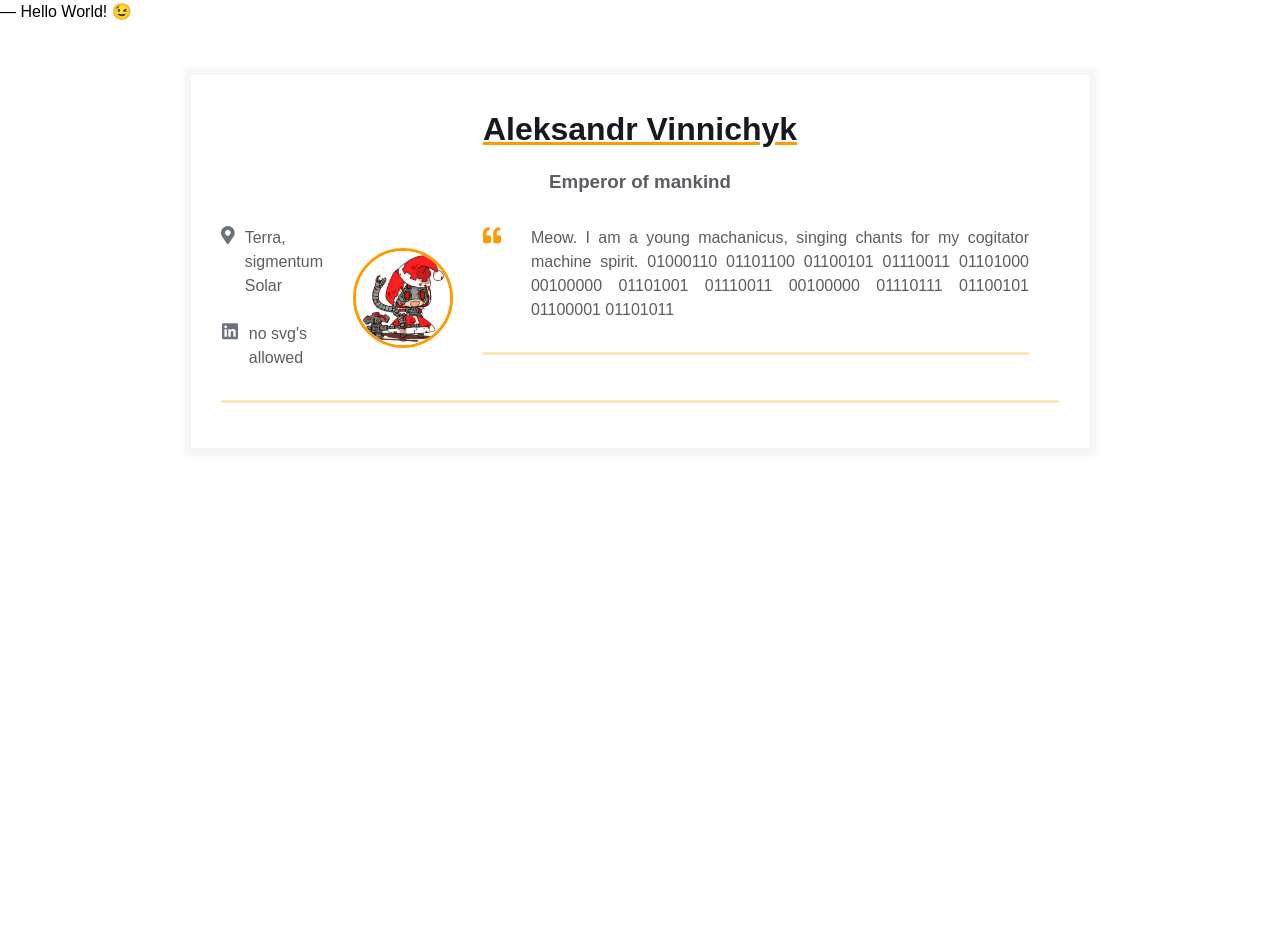
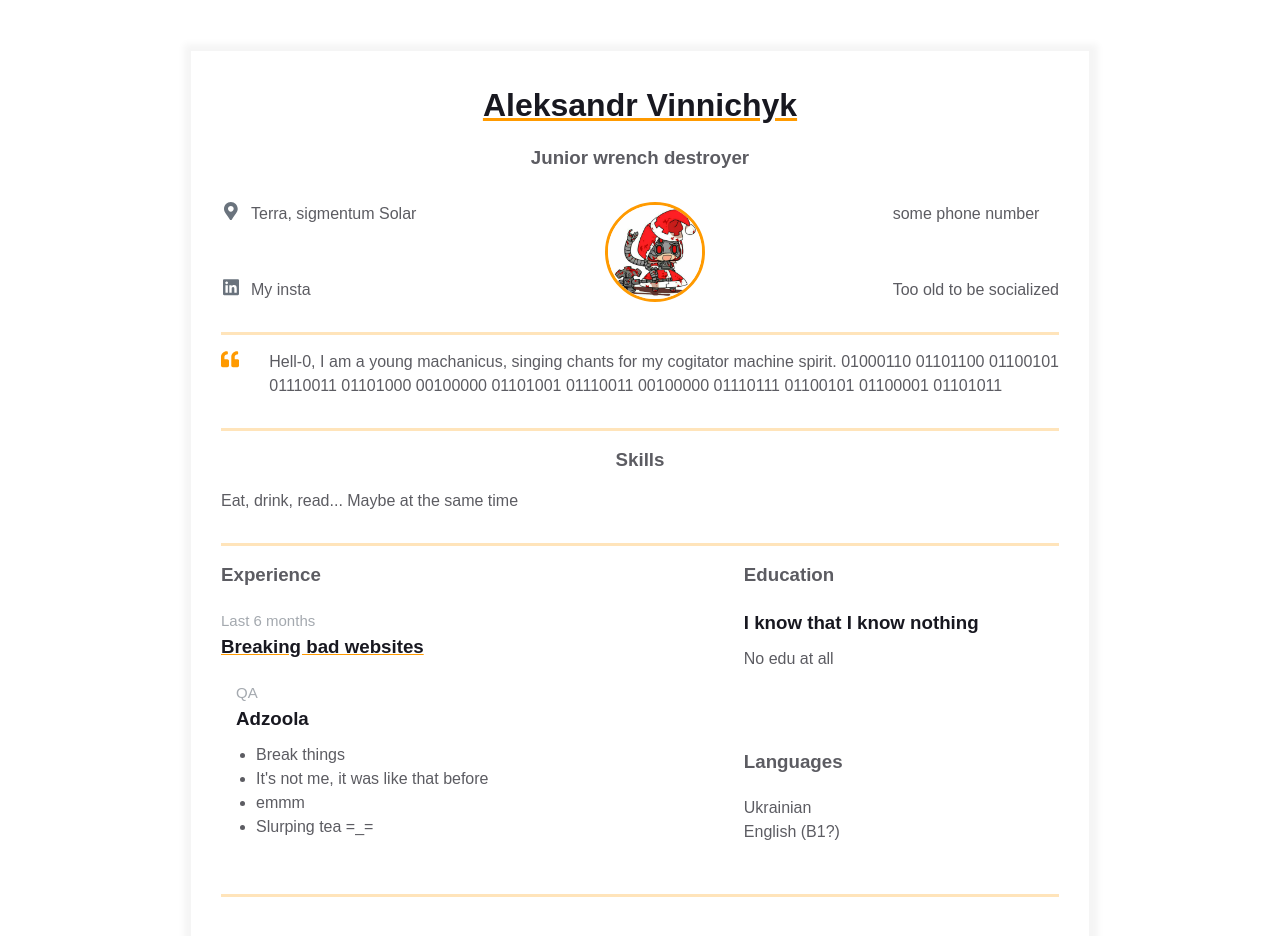
Before and after one commit to Singrana3193/homepage, a plain HTML site: page index.html in a window 1280 px wide. Before the commit the page ends 800 px from the top, so only its background shows below. Drawn offline with Linux system fonts and the light colour scheme.

Commit message:
Resume done, nothing to commit

```diff
--- a/homepage/styles.css
+++ /dev/null
@@ -1,260 +0,0 @@
-* {
-    margin: 0;
-    padding: 0;
-    box-sizing: border-box;
-}
-
-body {
-    font-family: Arial, Helvetica, sans-serif;
-    line-height: 1.5;
-
-    --primary-text-color: #181820;
-    --secondary-text-color: #5c5c62;
-    --durability-text-color: #6a737d9c;
-    --icon-color: #6a737d;
-    --border-color: #ff9a0045;
-    --text-decoration-color: #ff9a00;
-}
-
-.container {
-    margin: 0 auto;
-    padding: 0 30px;
-    max-width: 900px;
-}
-
-.fh {
-    display: flex;
-    flex-direction: row;
-    justify-content: space-between;
-}
-
-.fv {
-    display: flex;
-    flex-direction: column;
-    justify-content: space-between;
-}
-
-.resume {
-    margin: 50px auto;
-    border: 1px solid #f5f5f5;
-    box-shadow: 1px 1px 7px 7px #f5f5f5;
-    padding: 30px 0;
-    max-width: 900px;
-}
-
-.resume__block {
-    border-bottom: 3px solid var(--border-color);
-    padding-bottom: 30px;
-    margin-bottom: 15px;
-}
-
-@media screen and (max-width: 576px) {
-
-    .main-info,
-    .contact_info_container {
-        flex-direction: column;
-    }
-
-    .contact_info_container {
-        align-items: center;
-    }
-
-    .contact-info__block:not(:last-child) {
-        margin-bottom: 20px;
-    }
-
-    .experiences {
-        margin-right: 0;
-    }
-}
-.contact-info__header,
-.contact-info__sub-header {
-    text-align: center;
-}
-
-.contact-info__header {
-    color: var(--primary-text-color);
-    margin-bottom: 15px;
-    text-decoration-color: var(--text-decoration-color);
-    text-decoration-line: underline;
-}
-
-.contact-info__sub-header {
-    color: var(--secondary-text-color);
-    margin-bottom: 30px;
-}
-
-.contact-info__block {
-    display: flex;
-    flex-direction: column;
-    justify-content: space-between;
-}
-
-.contact-info__block--center {
-    justify-content: center;
-}
-
-.contact-info__item {
-    color: var(--secondary-text-color);
-    text-decoration: none;
-    display: flex;
-    justify-content: start;
-}
-
-.contact-info__item:not(:last-child) {
-    margin-bottom: 20px;
-}
-
-.contact-info__item-icon-wrapper {
-    margin-right: 10px;
-    width: 20px;
-    display: flex;
-    justify-content: center;
-}
-
-.contact-info__item-icon path {
-    fill: var(--icon-color);
-}
-
-.contact-info__item-icon {
-    height: 1.1428rem;
-    vertical-align: text-bottom;
-}
-
-.contact-info__avatar {
-    border-radius: 50%;
-    width: 100px;
-    height: 100px;
-    object-fit: cover;
-    border: 3px solid;
-    border-color: var(--text-decoration-color);
-}
-.intro {
-    display: flex;
-    justify-content: start;
-}
-
-.intro__icon-wrapper {
-    margin-right: 30px;
-    width: 30px;
-    display: flex;
-    justify-content: center;
-}
-
-.intro__icon {
-    height: 1.1428rem;
-    vertical-align: text-bottom;
-}
-
-.intro__icon path {
-    fill: var(--text-decoration-color);
-}
-
-.intro_text {
-    color: var(--secondary-text-color);
-    text-align: justify;
-}
-
-.skills__header {
-    color: var(--secondary-text-color);
-    text-align: center;
-    margin-bottom: 15px;
-}
-
-.skills__text {
-    color: var(--secondary-text-color);
-    text-align: justify;
-}
-.experiences {
-    flex: 1 1 60%;
-    margin-right: 50px;
-}
-
-.experiences__header {
-    color: var(--secondary-text-color);
-    text-align: left;
-    margin-bottom: 20px;
-}
-
-.experiences__company-header-durability {
-    color: var(--durability-text-color);
-    text-align: left;
-    margin-bottom: 10px;
-    font-size: 15px;
-}
-
-.experiences__company-header-name {
-    color: var(--primary-text-color);
-    text-decoration-color: var(--text-decoration-color);
-    text-decoration-line: underline;
-    text-align: left;
-    margin-bottom: 20px;
-}
-
-.experiences__company-project {
-    margin-left: 15px;
-    margin-bottom: 25px;
-}
-
-.experiences__company-project-role {
-    color: var(--durability-text-color);
-    text-align: left;
-    margin-bottom: 10px;
-    font-size: 15px;
-}
-
-.experiences__company-project-name {
-    color: var(--primary-text-color);
-    text-align: left;
-    margin-bottom: 10px;
-}
-
-.experiences__company-project-responsibilities {
-    color: var(--secondary-text-color);
-    padding-left: 20px;
-}
-
-.additional-info {
-    flex: 1 1 40%;
-}
-
-.additional-info__education {
-    margin-bottom: 20px;
-}
-
-.additional-info__education-header {
-    color: var(--secondary-text-color);
-    text-align: left;
-    margin-bottom: 20px;
-}
-
-.additional-info__education-university-durability {
-    color: var(--durability-text-color);
-    text-align: left;
-    margin-bottom: 10px;
-    font-size: 15px;
-}
-
-.additional-info__education-university-speciality {
-    color: var(--primary-text-color);
-    text-align: left;
-    margin-bottom: 10px;
-}
-
-.additional-info__education-university-name {
-    color: var(--secondary-text-color);
-}
-
-.additional-info__languages {
-    margin-bottom: 20px;
-}
-
-.additional-info__languages-header {
-    color: var(--secondary-text-color);
-    text-align: left;
-    margin-bottom: 20px;
-}
-
-.additional-info__languages-item {
-    color: var(--secondary-text-color);
-}
--- a/index.html
+++ b/index.html
@@ -8,13 +8,12 @@
     <title>Résumé</title>
 </head>
 <body>
-    ― Hello World! &#x1F609;
   <main>
       <div class="resume">
         <div class="container">
           <div class="resume__block">
             <h1 class="contact-info__header">Aleksandr Vinnichyk</h1>
-              <h3 class="contact-info__sub-header">Emperor of mankind</h3>
+            <h3 class="contact-info__sub-header">Junior wrench destroyer</h3>
 
             <div class="contact_info_container fh">
               <div class="contact-info__block">
@@ -37,9 +36,8 @@
                           </path>
                         </svg>
                       </div>
-                        <span>no svg's allowed</span>
+                      <span>My insta</span>
                   </a>
-
               </div>
 
               <div class="contact-info__block contact-info__block--center">
@@ -47,6 +45,18 @@
               </div>
 
               <div class="contact-info__block">
+                <a href="#" rel="author" class="contact-info__item">
+                  <span>some phone number</span>
+                </a>
+
+                <a href="https://www.facebook.com/vinnichyko" rel="author" class="contact-info__item">
+                  <span>Too old to be socialized</span>
+              </a>
+              </div>
+            </div>
+          </div>
+        </div>
+
         <div class="container">
             <div class="resume__block">
               <div class="intro">
@@ -57,11 +67,67 @@
                     </path>
                   </svg>
                 </div>
-                            <p class="intro_text">Meow.
-                              I am a young machanicus, singing chants for my cogitator machine spirit.
+                <p class="intro_text">Hell-0, I am a young machanicus, singing chants for my cogitator machine spirit.
                   01000110 01101100 01100101 01110011 01101000 00100000 01101001 01110011 00100000 01110111 01100101 01100001 01101011
                 </p>
               </div>
+            </div>
+        </div>
+
+        <div class="container">
+          <div class="resume__block">
+            <div class="skills">
+              <h3 class="skills__header">Skills</h3>
+              <p class="skills__text"> Eat, drink, read... Maybe at the same time </p>
+            </div>
+          </div>
+        </div>
+
+        <div class="container">
+          <div class="resume__block">
+            <div class="main-info fh">
+              <div class="experiences">
+                <div class="experiences">
+                  <h3 class="experiences__header">Experience</h3>
+                  <div class="experiences__company">
+                    <div class="experiences__company-header">
+                      <span class="experiences__company-header-durability">Last 6 months</span>
+                      <h3 class="experiences__company-header-name">Breaking bad websites</h3>
+                    </div>
+
+                    <div class="experiences__company-project">
+                      <span class="experiences__company-project-role">QA</span>
+                      <h3 class="experiences__company-project-name">Adzoola</h3>
+                      <ul class="experiences__company-project-responsibilities">
+                        <li>Break things</li>
+                        <li>It's not me, it was like that before</li>
+                        <li>emmm</li>
+                        <li>Slurping tea =_=</li>
+                      </ul>
+                    </div>
+                  </div>
+                </div>
+              </div>
+
+              <div class="additional-info fv">
+                <div class="additional-info fv">
+                  <div class="additional-info__education">
+                    <h3 class="additional-info__education-header">Education</h3>
+                    <div class="additional-info__education-university">
+                      <span class="additional-info__education-university-durability"></span>
+                      <h3 class="additional-info__education-university-speciality">I know that I know nothing</h3>
+                      <p class="additional-info__education-university-name">No edu at all</p>
+                    </div>
+                  </div>
+
+                  <div class="additional-info__languages">
+                    <h3 class="additional-info__languages-header">Languages</h3>
+                    <p class="additional-info__languages-item">
+                      Ukrainian
+                    </p>
+                    <p class="additional-info__languages-item">
+                      English (B1?)
+                    </p>
                   </div>
                 </div>
                 </div>
```
Also changed, not shown: homepage/index.html (deleted, +0 -72 lines), homepage/assets/AmaMechanicus.jpg (deleted), 2 other files. Lines whose indentation alone changed are shown as unchanged.
